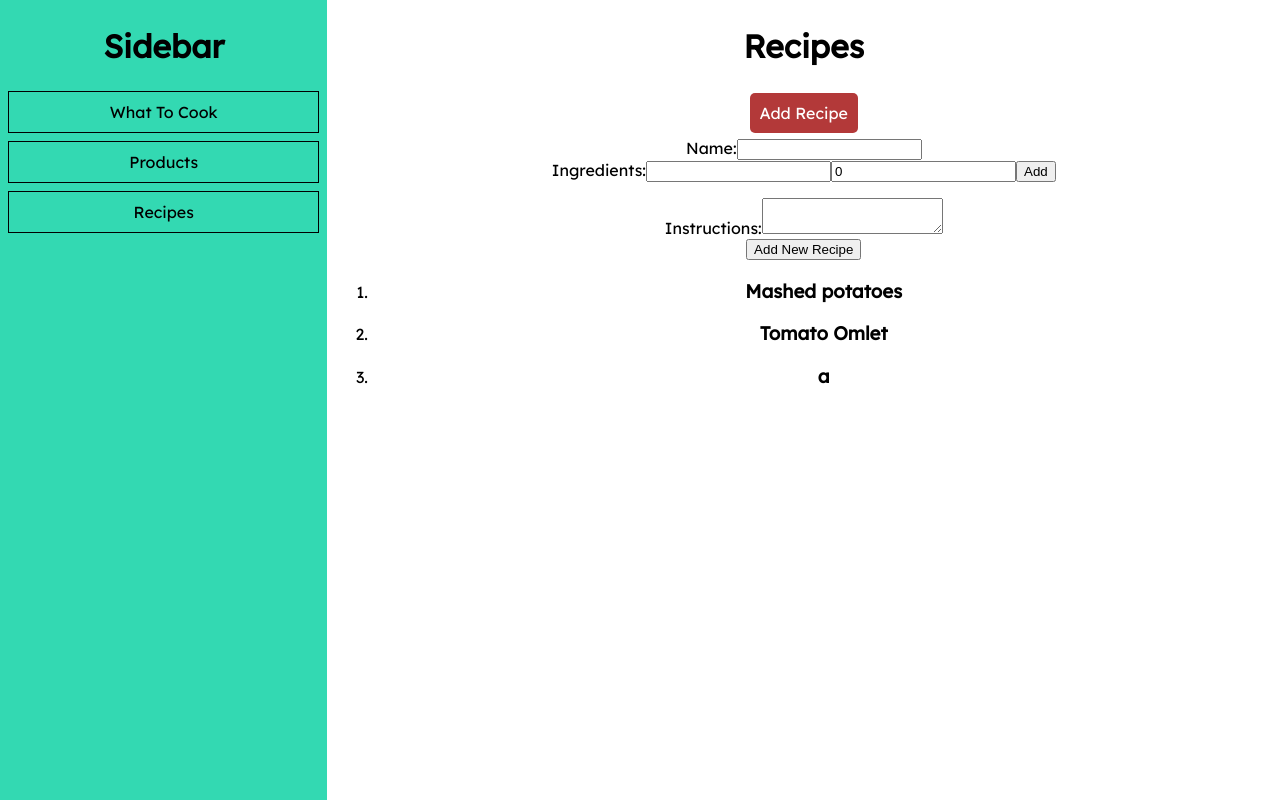
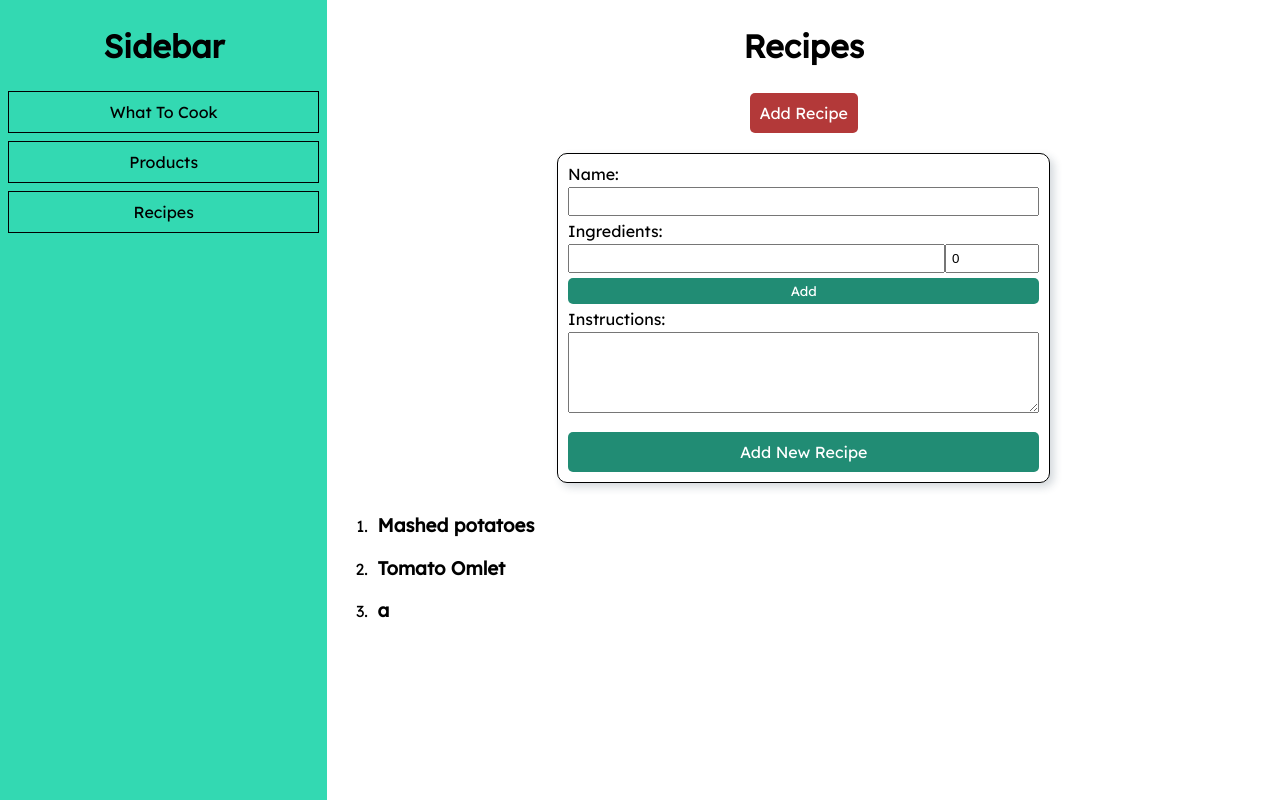
Before and after one commit to SaulReznik/WhatToCook, a React app: page /recipes in a window 1280 px wide. Both pictures are taken after a click on the button "Add Recipe". Built offline with nearby package versions, Linux system fonts and the light colour scheme.

Commit message:
Adjust Accordion styles

```diff
--- a/src/pages/Recipes/index.tsx
+++ b/src/pages/Recipes/index.tsx
@@ -34,7 +34,14 @@ const Recipes = () => {
 
     // ---------------- Styles ---------------- //
     const classes = useStyles();
-    const { addRecipeBtn } = classes;
+    const {
+        addRecipeBtn,
+        btnRecipes,
+        addRecipe,
+        ingredients,
+        ingredientsContent,
+        recipeList,
+    } = classes;
 
     // -------------- General hendlers ----------//
     const keyDown: React.KeyboardEventHandler = e => setKeyCode(e.keyCode);
@@ -116,16 +123,18 @@ const Recipes = () => {
             <button onClick={toggleAddNewRecipe} className={addRecipeBtn}>Add Recipe</button>
             {
                 isAddRecipeOpen ?
-                    <div id='add-recipe'>
+                    <div id='add-recipe' className={addRecipe}>
                         <div>
-                            <span>Name:</span>
+                            <label>Name:
                                 <input
                                     value={newRecipe.name}
                                     onChange={onNewRecipeNameChange}
                                 />
+                            </label >
                         </div>
-                        <div>
-                            <span>Ingredients:</span>
+                        <div className={ingredients}>
+                            <label>Ingredients:
+                                <div className={ingredientsContent}>
                                     <input value={newRecipeItem.name} onChange={onNewRecipeItemNameChange} />
                                     <input
                                         onChange={onNewRecipeItemAmountChange}
@@ -133,6 +142,8 @@ const Recipes = () => {
                                         value={newRecipeItem.amount}
                                         type="number"
                                     />
+                                </div>
+                            </label>
                             <button onClick={newRecipeItemAddHandler}>Add</button>
                         </div>
                         <ol>
@@ -141,17 +152,19 @@ const Recipes = () => {
                             ))}
                         </ol>
                         <div>
-                            <span>Instructions:</span>
+                            <label>Instructions:
                                 <textarea
+                                    rows={5}
                                     value={newRecipe.instructions}
                                     onChange={onNewRecipeInstructionsChange}
                                 />
+                            </label>
                         </div>
-                        <button onClick={handleAddNewRecipe}>Add New Recipe</button>
+                        <button className={btnRecipes} onClick={handleAddNewRecipe}>Add New Recipe</button>
                     </div>
                     : null
             }
-            <ol>
+            <ol className={recipeList}>
                 {
                     recipes.map((item, index) => (
                         <Recipe
--- a/src/pages/Recipes/styles.ts
+++ b/src/pages/Recipes/styles.ts
@@ -18,7 +18,89 @@ const useStyles = createUseStyles({
         cursor: 'pointer',
         backgroundColor: '#8d2121',
       },
+    },
+
+    btnRecipes: {
+      color: '#ffffff',
+      border: 'none',
+      margin: 5,
+      padding: 10,
+      fontSize: '1rem',
+      fontFamily: ['Lexend Deca', 'sans-serif'],
+      borderRadius: 5,
+      backgroundColor: '#218c74',
+      '&:hover': {
+        backgroundColor: '#16604f',
+      }
+    },
+
+    addRecipe: {
+      width: '50%',
+      minWidth: 255,
+      border: [1, 'solid'],
+      borderRadius: 10,
+      margin: [15, 'auto', 30],
+      padding: 10,
+      textAlign: 'start',
+      boxShadow: [4, 4, 8, 0, 'rgba(34, 60, 80, 0.2)'],
+      '& button': {
+        width: '100%',
+        margin: 0,
+        marginTop: 10
+      },
+      '& input': {
+        display: 'block',
+        width: '100%',
+        marginTop: 3,
+        marginBottom: 5,
+        boxSizing: 'border-box',
+        padding: 5
+      },
+      '& textarea': {
+        marginTop: 3,
+        marginBottom: 5,
+        width: '100%',
+        boxSizing: 'border-box'
+      },
+    },
+
+    ingredients: {
+      '& input': {
+        width: '80%'
+      },
+      '& [type="number"]': {
+        width: '20%'
+      },
+      '& button': {
+        float: 'right',
+        marginTop: 0,
+        marginBottom: 5,
+        border: 'none',
+        borderRadius: 5,
+        backgroundColor: '#218c74',
+        color: '#ffffff',
+        padding: 5,
+        fontFamily: ['Lexend Deca', 'sans-serif'],
+        '&:hover': {
+          backgroundColor: '#16604f',
+        }
+      }
+    },
+
+    ingredientsContent: {
+      display: 'flex'
+    },
+
+    recipeList: {
+      textAlign: 'start',
+      '& li': {
+        paddingLeft: 5,
+        '& ol': {
+          paddingLeft: 0
+        }
+      }
     }
+
 });
 
 export default useStyles;
```
Lines whose indentation alone changed are shown as unchanged.
